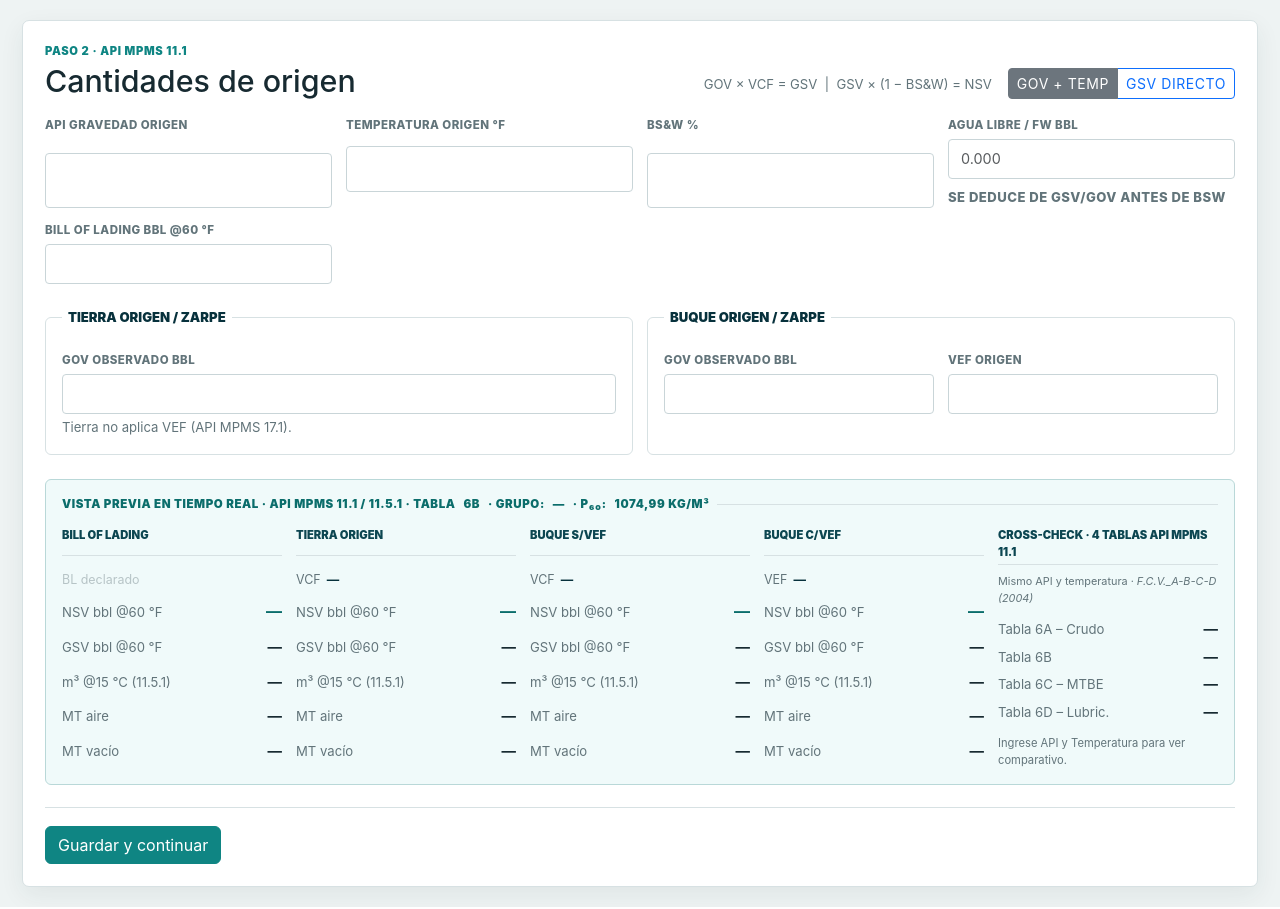
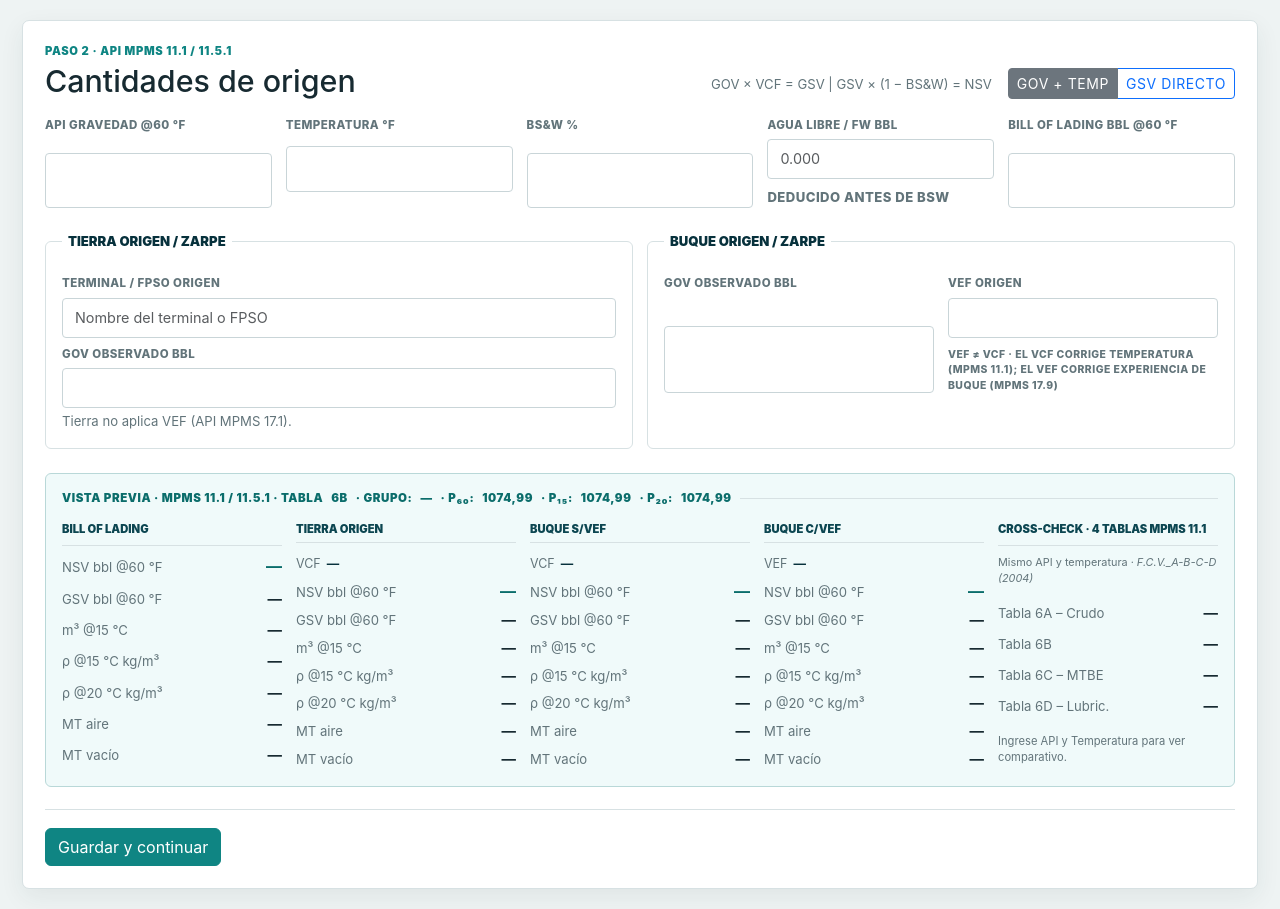
Before and after one commit to danielrattolp/ACI-Loss-control, a Flask app: template templates/step2.html in a window 1280 px wide. Shown: the part 68-977 px from the top of the page. Run offline with Flask 3, Linux system fonts and the light colour scheme; the template is opened without the code that fills it, so the values that code supplies are empty.

Commit message:
feat: rediseno paso 2 - elimina VCF=1.0, agrega terminal, densidades y nota VEF!=VCF
- Elimina field-notes 'VCF = 1.0' en modo GSV (eran confusos y tachados)
- Filas VCF del preview se ocultan (display:none) en modo GSV; solo Buque c/VEF muestra VEF
- Agrega campo 'Terminal / FPSO origen' en fieldset Tierra origen; se guarda en origin.terminal_name
- Preview 5 columnas ahora incluye densidad rho@15°C y rho@20°C por columna (calculado via MPMS 11.1 CTL inverso)
- Encabezado liveDens muestra rho60, rho15 y rho20 en tiempo real
- Nota aclaratoria 'VEF != VCF' bajo el campo VEF origen
- Agrega clase CSS cols-5 para grid de 5 columnas
- origin_terminal_name persistido en calculate_origin()

Co-Authored-By: Claude Sonnet 4.6 <noreply@anthropic.com>

```diff
--- a/app.py
+++ b/app.py
@@ -115,6 +115,7 @@ def calculate_origin(form_data: dict, table: str) -> dict:
         "bsw_pct": bsw_pct,
         "free_water_bbl": free_water,
         "input_mode": input_mode,
+        "terminal_name": form_data.get("origin_terminal_name", "").strip(),
         "bill_of_lading_bbl": float(form_data["bill_of_lading_bbl"]),
         "shore": shore.to_dict(),
         "vessel": vessel.to_dict(),
--- a/static/app.css
+++ b/static/app.css
@@ -132,6 +132,7 @@ h3 { margin: 0; font-size: .95rem; }
 
 /* ── Forms ── */
 .form-grid { display: grid; gap: 14px; }
+.form-grid.cols-5 { grid-template-columns: repeat(5, minmax(0, 1fr)); }
 .form-grid.cols-4 { grid-template-columns: repeat(4, minmax(0, 1fr)); }
 .form-grid.cols-3 { grid-template-columns: repeat(3, minmax(0, 1fr)); }
 .form-grid.cols-2 { grid-template-columns: repeat(2, minmax(0, 1fr)); }
@@ -461,7 +462,7 @@ legend {
   .app-header { padding: 10px 14px; }
   .header-note { display: none; }
   .app-shell { padding: 12px; }
-  .wizard-nav, .form-grid.cols-4, .form-grid.cols-3,
+  .wizard-nav, .form-grid.cols-5, .form-grid.cols-4, .form-grid.cols-3,
   .form-grid.cols-2, .measurement-pair, .operation-modes,
   .summary-kpis, .destination-head { grid-template-columns: 1fr; }
   .wizard-nav { gap: 1px; }
--- a/templates/step2.html
+++ b/templates/step2.html
@@ -6,13 +6,13 @@
 <form method="post" class="content-panel" id="originForm">
   <div class="section-heading">
     <div>
-      <p class="eyebrow">Paso 2 · API MPMS 11.1</p>
+      <p class="eyebrow">Paso 2 · API MPMS 11.1 / 11.5.1</p>
       <h1>Cantidades de origen</h1>
     </div>
     <!-- Modo de entrada -->
     <div class="d-flex align-items-center gap-3">
       <span class="field-note" id="modeNote">
-        {% if mode == 'gsv' %}GSV directo → NSV &nbsp;|&nbsp; GSV − FW × (1 − BS&amp;W) = NSV
+        {% if mode == 'gsv' %}GSV directo: (GSV − FW) × (1 − BS&amp;W) = NSV
         {% else %}GOV × VCF = GSV &nbsp;|&nbsp; GSV × (1 − BS&amp;W) = NSV{% endif %}
       </span>
       <div class="btn-group btn-group-sm" role="group">
@@ -27,20 +27,20 @@
   </div>
 
   <!-- Fila de parámetros comunes -->
-  <div class="form-grid cols-4">
-    <label>API gravedad origen
+  <div class="form-grid cols-5">
+    <label>API gravedad @60 °F
       <input class="form-control" name="origin_api" id="origin_api" type="number"
              min="-10" max="100" step="0.01" required
              value="{{ origin.get('api', 35) }}" />
     </label>
 
     <label id="tempField">
-      Temperatura origen °F
+      Temperatura °F
       <input class="form-control" name="origin_temperature_f" id="origin_temperature_f"
              type="number" min="-58" max="302" step="0.1" required
              value="{{ origin.get('temperature_f', 60) }}" />
       <span class="field-note" id="tempFieldNote">
-        {% if mode == 'gsv' %}VCF ref. (GSV ya corregido a 60 °F){% endif %}
+        {% if mode == 'gsv' %}Referencial · VCF documental{% endif %}
       </span>
     </label>
 
@@ -55,7 +55,7 @@
              type="number" min="0" step="0.001"
              value="{{ origin.get('free_water_bbl', 0) }}"
              placeholder="0.000" />
-      <span class="field-note">Se deduce de GSV/GOV antes de BSW</span>
+      <span class="field-note">Deducido antes de BSW</span>
     </label>
 
     <label>Bill of Lading bbl @60 °F
@@ -72,8 +72,15 @@
     <fieldset>
       <legend>Tierra origen / zarpe</legend>
 
+      <label>Terminal / FPSO origen
+        <input class="form-control" name="origin_terminal_name" id="origin_terminal_name"
+               type="text" maxlength="80"
+               value="{{ origin.get('terminal_name', '') }}"
+               placeholder="Nombre del terminal o FPSO" />
+      </label>
+
       <!-- Modo GOV -->
-      <label id="shoreGovField" {% if mode == 'gsv' %}style="display:none"{% endif %}>
+      <label id="shoreGovField" {% if mode == 'gsv' %}style="display:none"{% endif %} class="mt-2">
         GOV observado bbl
         <input class="form-control" name="origin_shore_gov_bbl" id="origin_shore_gov_bbl"
                type="number" min="0" step="0.001"
@@ -81,12 +88,11 @@
       </label>
 
       <!-- Modo GSV -->
-      <label id="shoreGsvField" {% if mode != 'gsv' %}style="display:none"{% endif %}>
+      <label id="shoreGsvField" {% if mode != 'gsv' %}style="display:none"{% endif %} class="mt-2">
         GSV bbl @60 °F
         <input class="form-control" name="origin_shore_gsv_bbl" id="origin_shore_gsv_bbl"
                type="number" min="0" step="0.001"
                value="{{ origin.get('shore', {}).get('gsv_bbl', 0) }}" />
-        <span class="field-note">Ya corregido a 60 °F · VCF = 1.0</span>
       </label>
 
       <p class="field-note mt-1">Tierra no aplica VEF (API MPMS 17.1).</p>
@@ -111,7 +117,6 @@
           <input class="form-control" name="origin_vessel_gsv_bbl" id="origin_vessel_gsv_bbl"
                  type="number" min="0" step="0.001"
                  value="{{ origin.get('vessel', {}).get('gsv_bbl', 0) }}" />
-          <span class="field-note">VCF = 1.0 · VEF se aplica a este GSV</span>
         </label>
 
         <label>VEF origen
@@ -123,6 +128,9 @@
           <input class="form-control" name="origin_vessel_vef" id="origin_vessel_vef"
                  type="number" min="0.8" max="1.2" step="0.000001"
                  value="{{ origin.get('vessel', {}).get('vef', 1) }}" />
+          <span class="field-note" style="font-size:.65rem">
+            VEF ≠ VCF · El VCF corrige temperatura (MPMS 11.1); el VEF corrige experiencia de buque (MPMS 17.9)
+          </span>
         </label>
       </div>
       {% if vef_history %}
@@ -141,18 +149,21 @@
   <!-- Panel de cálculo en tiempo real · API MPMS 11.1 + 11.5.1 -->
   <div class="calc-preview mt-4" style="grid-template-columns:repeat(5,1fr)">
     <div class="calc-preview-title" style="grid-column:1/-1">
-      Vista previa en tiempo real · API MPMS 11.1 / 11.5.1 · Tabla <strong id="liveTableLabel">{{ operation.vcf_table or '6B' }}</strong>
+      Vista previa · MPMS 11.1 / 11.5.1 · Tabla <strong id="liveTableLabel">{{ operation.vcf_table or '6B' }}</strong>
       · Grupo: <strong id="liveGroupLabel" style="color:var(--teal2)">—</strong>
       · ρ₆₀: <strong id="liveDens">—</strong>
+      · ρ₁₅: <strong id="liveDens15">—</strong>
+      · ρ₂₀: <strong id="liveDens20">—</strong>
     </div>
 
     <!-- BL -->
     <div class="calc-block">
       <div class="calc-block-label">Bill of Lading</div>
-      <div class="calc-vcf" style="opacity:.4">BL declarado</div>
       <div class="calc-row highlight"><span>NSV bbl @60 °F</span><strong id="bl-nsv">—</strong></div>
       <div class="calc-row"><span>GSV bbl @60 °F</span><strong id="bl-gsv">—</strong></div>
-      <div class="calc-row"><span>m³ @15 °C (11.5.1)</span><strong id="bl-m3">—</strong></div>
+      <div class="calc-row"><span>m³ @15 °C</span><strong id="bl-m3">—</strong></div>
+      <div class="calc-row"><span>ρ @15 °C kg/m³</span><strong id="bl-d15">—</strong></div>
+      <div class="calc-row"><span>ρ @20 °C kg/m³</span><strong id="bl-d20">—</strong></div>
       <div class="calc-row"><span>MT aire</span><strong id="bl-mt">—</strong></div>
       <div class="calc-row"><span>MT vacío</span><strong id="bl-mtv">—</strong></div>
     </div>
@@ -163,7 +174,9 @@
       <div class="calc-vcf" id="shoreVcfRow">VCF <strong id="shore-vcf">—</strong></div>
       <div class="calc-row highlight"><span>NSV bbl @60 °F</span><strong id="shore-nsv">—</strong></div>
       <div class="calc-row"><span>GSV bbl @60 °F</span><strong id="shore-gsv">—</strong></div>
-      <div class="calc-row"><span>m³ @15 °C (11.5.1)</span><strong id="shore-m3">—</strong></div>
+      <div class="calc-row"><span>m³ @15 °C</span><strong id="shore-m3">—</strong></div>
+      <div class="calc-row"><span>ρ @15 °C kg/m³</span><strong id="shore-d15">—</strong></div>
+      <div class="calc-row"><span>ρ @20 °C kg/m³</span><strong id="shore-d20">—</strong></div>
       <div class="calc-row"><span>MT aire</span><strong id="shore-mt">—</strong></div>
       <div class="calc-row"><span>MT vacío</span><strong id="shore-mtv">—</strong></div>
     </div>
@@ -174,7 +187,9 @@
       <div class="calc-vcf" id="vesselRawVcfRow">VCF <strong id="vessel-raw-vcf">—</strong></div>
       <div class="calc-row highlight"><span>NSV bbl @60 °F</span><strong id="vessel-raw-nsv">—</strong></div>
       <div class="calc-row"><span>GSV bbl @60 °F</span><strong id="vessel-raw-gsv">—</strong></div>
-      <div class="calc-row"><span>m³ @15 °C (11.5.1)</span><strong id="vessel-raw-m3">—</strong></div>
+      <div class="calc-row"><span>m³ @15 °C</span><strong id="vessel-raw-m3">—</strong></div>
+      <div class="calc-row"><span>ρ @15 °C kg/m³</span><strong id="vessel-raw-d15">—</strong></div>
+      <div class="calc-row"><span>ρ @20 °C kg/m³</span><strong id="vessel-raw-d20">—</strong></div>
       <div class="calc-row"><span>MT aire</span><strong id="vessel-raw-mt">—</strong></div>
       <div class="calc-row"><span>MT vacío</span><strong id="vessel-raw-mtv">—</strong></div>
     </div>
@@ -185,14 +200,16 @@
       <div class="calc-vcf" id="vesselVcfRow">VEF <strong id="vessel-vcf">—</strong></div>
       <div class="calc-row highlight"><span>NSV bbl @60 °F</span><strong id="vessel-nsv">—</strong></div>
       <div class="calc-row"><span>GSV bbl @60 °F</span><strong id="vessel-gsv">—</strong></div>
-      <div class="calc-row"><span>m³ @15 °C (11.5.1)</span><strong id="vessel-m3">—</strong></div>
+      <div class="calc-row"><span>m³ @15 °C</span><strong id="vessel-m3">—</strong></div>
+      <div class="calc-row"><span>ρ @15 °C kg/m³</span><strong id="vessel-d15">—</strong></div>
+      <div class="calc-row"><span>ρ @20 °C kg/m³</span><strong id="vessel-d20">—</strong></div>
       <div class="calc-row"><span>MT aire</span><strong id="vessel-mt">—</strong></div>
       <div class="calc-row"><span>MT vacío</span><strong id="vessel-mtv">—</strong></div>
     </div>
 
     <!-- Cross-check 4 tablas -->
     <div class="calc-block" id="cmpBlock">
-      <div class="calc-block-label">Cross-check · 4 tablas API MPMS 11.1</div>
+      <div class="calc-block-label">Cross-check · 4 tablas MPMS 11.1</div>
       <div style="font-size:.68rem;color:var(--muted);margin-bottom:6px">
         Mismo API y temperatura · <em>F.C.V._A-B-C-D (2004)</em>
       </div>
@@ -218,16 +235,18 @@
 
   function applyMode() {
     var gsv = isGsv.checked;
-    // toggle field visibility
     document.getElementById("tempField").style.display = "";
-    document.getElementById("shoreGovField").style.display = gsv ? "none" : "";
-    document.getElementById("vesselGovField").style.display= gsv ? "none" : "";
-    document.getElementById("shoreGsvField").style.display = gsv ? "" : "none";
-    document.getElementById("vesselGsvField").style.display= gsv ? "" : "none";
-    // note text
+    document.getElementById("shoreGovField").style.display  = gsv ? "none" : "";
+    document.getElementById("vesselGovField").style.display = gsv ? "none" : "";
+    document.getElementById("shoreGsvField").style.display  = gsv ? "" : "none";
+    document.getElementById("vesselGsvField").style.display = gsv ? "" : "none";
     document.getElementById("modeNote").textContent = gsv
-      ? "GSV directo → GSV − FW × (1 − BS&W) = NSV"
-      : "GOV × VCF = GSV  |  GSV × (1 − BS&W) = NSV";
+      ? "GSV directo: (GSV − FW) \xd7 (1 − BS&W) = NSV"
+      : "GOV \xd7 VCF = GSV  |  GSV \xd7 (1 − BS&W) = NSV";
+    // In GSV mode the VCF row has no meaning — hide it
+    document.getElementById("shoreVcfRow").style.display     = gsv ? "none" : "";
+    document.getElementById("vesselRawVcfRow").style.display = gsv ? "none" : "";
+    document.getElementById("tempFieldNote").textContent     = gsv ? "Referencial \xb7 VCF documental" : "";
     updatePreview();
   }
 
@@ -236,42 +255,63 @@
 
   // ── Live preview ──────────────────────────────────────────────────────────
   function n(id) { return parseFloat(document.getElementById(id).value) || 0; }
-  function fmt(v) {
+  function fmt(v, dec) {
+    dec = dec || 3;
     return typeof v === "number"
-      ? v.toLocaleString("es", {minimumFractionDigits:3, maximumFractionDigits:3})
+      ? v.toLocaleString("es", {minimumFractionDigits:dec, maximumFractionDigits:dec})
       : "—";
   }
-  function set(id, v) {
+  function set(id, v, dec) {
     var el = document.getElementById(id);
-    if (el) el.textContent = typeof v === "number" ? fmt(v) : v;
+    if (el) el.textContent = typeof v === "number" ? fmt(v, dec) : v;
   }
 
-  // MPMS 11.5.1: BBL@60°F → m³@15°C (not @15.6°C)
+  // MPMS 11.5.1 factor: BBL@60°F → m³@15°C
   var BBL_M3_15C = 0.1589199955042947;
 
   function rho60FromApi(api) {
     return (141.5 / (api + 131.5)) * 999.016;
   }
 
+  // Density at 15°C and 20°C from rho@60°F using CTL approach
+  // 15°C = 59°F, 20°C = 68°F
+  function densities(rho60, api, calcVcfFn) {
+    var tbl = document.getElementById("liveTableLabel").textContent.trim();
+    var vcf15 = (typeof calcVcfFn === "function") ? calcVcfFn(api, 59, tbl) : 1;
+    var vcf20 = (typeof calcVcfFn === "function") ? calcVcfFn(api, 68, tbl) : 1;
+    // rho@T = rho@60 / vcf(T→60)  [volume shrinks → density increases at lower temp]
+    return {
+      d15: rho60 / (vcf15 || 1),
+      d20: rho60 / (vcf20 || 1)
+    };
+  }
+
   function updatePreview() {
-    var api  = n("origin_api");
-    var bsw  = n("origin_bsw_pct");
-    var fw   = n("origin_free_water_bbl");
-    var vef  = n("origin_vessel_vef") || 1;
-    var bl   = n("bill_of_lading_bbl");
+    var api     = n("origin_api");
+    var bsw     = n("origin_bsw_pct");
+    var fw      = n("origin_free_water_bbl");
+    var vef     = n("origin_vessel_vef") || 1;
+    var bl      = n("bill_of_lading_bbl");
     var gsvMode = isGsv.checked;
-    var rho  = rho60FromApi(api);
+    var rho     = rho60FromApi(api);
 
-    document.getElementById("liveDens").textContent =
-      rho.toLocaleString("es", {minimumFractionDigits:2, maximumFractionDigits:2}) + " kg/m³";
+    // Compute densities @15 and @20°C
+    var vcfFn = (typeof calculateVCF === "function")
+      ? function(a, t, tbl) { var r = calculateVCF(a, t, tbl); return r ? r.vcf : 1; }
+      : null;
+    var dens  = densities(rho, api, vcfFn);
+    var rho15 = dens.d15;
+    var rho20 = dens.d20;
 
-    // Build a calc result from GSV (already @60°F)
+    set("liveDens",   rho,   2);
+    set("liveDens15", rho15, 2);
+    set("liveDens20", rho20, 2);
+
     function fromGsv(gsvVal, fw_val) {
       var g = Math.max(gsvVal - fw_val, 0);
-      return {vcf: 1.0, gsv: g, nsv: g * (1 - bsw / 100)};
+      return {vcf: null, gsv: g, nsv: g * (1 - bsw / 100)};
     }
 
-    // Build a calc result from GOV via VCF (wizard.js helpers)
     function fromGov(gov, applyVef) {
       var tf = n("origin_temperature_f");
       if (typeof calculateVCF6B !== "function") return null;
@@ -286,47 +326,43 @@
 
     if (gsvMode) {
       shore      = fromGsv(shoreInput, fw);
-      vesselRaw  = fromGsv(vesselInput, 0);           // s/VEF: raw GSV
-      vesselVef  = fromGsv(vesselInput / vef, 0);     // c/VEF: GSV / VEF
+      vesselRaw  = fromGsv(vesselInput, 0);
+      vesselVef  = fromGsv(vesselInput / vef, 0);
       vesselVef.vcf = vef;
     } else {
       shore      = fromGov(shoreInput - fw, false);
-      vesselRaw  = fromGov(vesselInput, false);        // s/VEF
-      vesselVef  = fromGov(vesselInput, true);         // c/VEF
+      vesselRaw  = fromGov(vesselInput, false);
+      vesselVef  = fromGov(vesselInput, true);
     }
     if (!shore || !vesselRaw || !vesselVef) return;
 
-    // BL: treat BL as GSV @60°F directly (no VCF, no VEF)
-    var blCalc = {vcf: 1.0, gsv: bl, nsv: bl * (1 - bsw / 100)};
+    // BL: entered as GSV @60°F
+    var blCalc = {vcf: null, gsv: bl, nsv: bl * (1 - bsw / 100)};
 
-    function render(prefix, calc, showVcf) {
-      var g   = calc.gsv;
-      var nsv = calc.nsv;
-      var m3  = g * BBL_M3_15C;
+    function render(prefix, calc) {
+      var g      = calc.gsv;
+      var nsv    = calc.nsv;
+      var m3     = g * BBL_M3_15C;
       var nsv_m3 = nsv * BBL_M3_15C;
-      var rho15 = rho * 1.0004284708;  // density @15°C per MPMS 11.5.1
       var mt_vac = nsv_m3 * rho15 / 1000;
       var mt_air = mt_vac * (1 - 1.1 / rho);
-      if (showVcf !== false) set(prefix+"-vcf", calc.vcf.toFixed(5));
+      if (calc.vcf !== null) set(prefix+"-vcf", calc.vcf.toFixed ? calc.vcf.toFixed(5) : "—");
       set(prefix+"-gsv",  g);
       set(prefix+"-nsv",  nsv);
       set(prefix+"-m3",   m3);
+      set(prefix+"-d15",  rho15, 2);
+      set(prefix+"-d20",  rho20, 2);
       set(prefix+"-mt",   mt_air);
       set(prefix+"-mtv",  mt_vac);
     }
 
-    render("bl",         blCalc,     false);
+    render("bl",         blCalc);
     render("shore",      shore);
     render("vessel-raw", vesselRaw);
     render("vessel",     vesselVef);
-
-    // opacity of VCF rows in gsv mode
-    document.getElementById("shoreVcfRow").style.opacity     = gsvMode ? "0.45" : "1";
-    document.getElementById("vesselRawVcfRow").style.opacity = gsvMode ? "0.45" : "1";
-    document.getElementById("vesselVcfRow").style.opacity    = "1";
   }
 
-  // Wire up all relevant inputs
+  // Wire all inputs
   ["origin_api","origin_bsw_pct","origin_free_water_bbl","origin_vessel_vef",
    "origin_temperature_f","origin_shore_gov_bbl","origin_vessel_gov_bbl",
    "origin_shore_gsv_bbl","origin_vessel_gsv_bbl","bill_of_lading_bbl"].forEach(function(id) {
```
